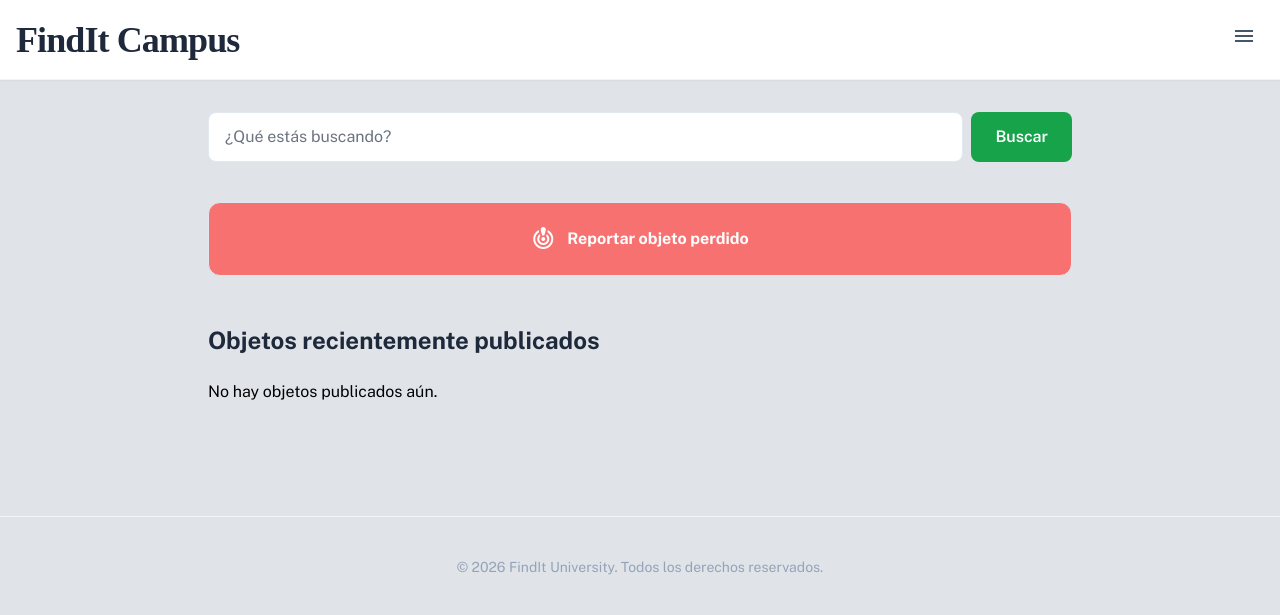
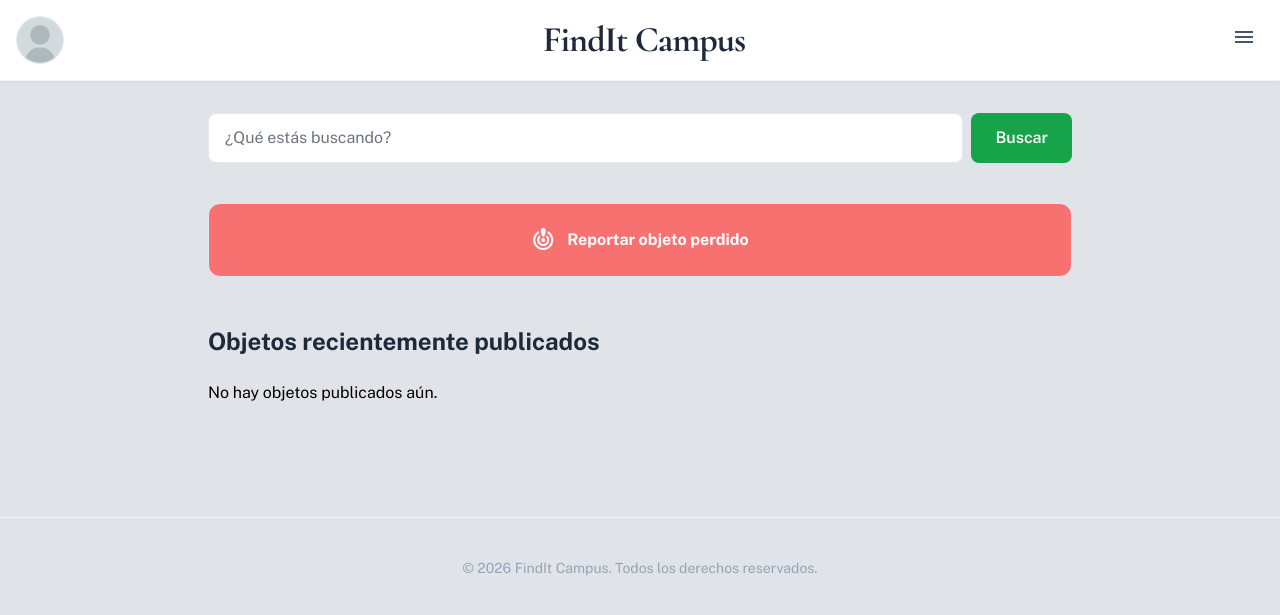
Before and after one commit to 1Mr-Robot/FindIt, a Django app: page / in a window 1280 px wide. Shown: the top 615 px of the page. Run offline with Django 5.2, Linux system fonts and the light colour scheme; the visitor is signed in with stand-in values (Sample User, id 1); data that the repository does not hold is empty; some libraries are stand-ins or nearby versions.

Commit message:
Cambios en el navbar, header y fuente del Titulo principal en base.html

```diff
--- a/core/templates/core/base.html
+++ b/core/templates/core/base.html
@@ -44,6 +44,7 @@
         rel="stylesheet" />
     <link href="https://fonts.googleapis.com/css2?family=Material+Symbols+Outlined:wght,FILL@100..700,0..1&display=swap"
         rel="stylesheet" />
+    <link href="https://fonts.googleapis.com/css2?family=Cormorant:ital,wght@0,300..700;1,300..700&display=swap" rel="stylesheet">
     {# Configuración de Tailwind #}
     <script id="tailwind-config">
         tailwind.config = {
@@ -80,8 +81,15 @@
 
 <body>
     <header class="sticky top-0 z-50 bg-white border-b border-slate-100 px-4 py-4 flex items-center justify-between shadow-sm">
-        <h1 class="font-bold tracking-tight text-slate-800 text-4xl" style="font-family: 'Times New Roman', serif;">
-            FindIt Campus
+        <a href="{% url 'profile' %}" class="flex items-center gap-3">
+            {% if user.avatar %}
+                <img alt="Perfil" class="rounded-full border border-slate-200 h-12 w-12 object-cover" src="{{ user.avatar.url }}"/>
+            {% else %}
+                <img alt="Perfil" class="rounded-full border border-slate-200 h-12 w-12 object-cover" src="{% static 'users/img/default-profile.jpg' %}"/>
+            {% endif %}
+        </a>
+        <h1 class="font-bold tracking-tight text-slate-800 text-4xl" style="font-family: 'Cormorant', serif;">
+            <a href="{% url 'home' %}">FindIt Campus</a>
         </h1>
         <button onclick="toggleMenu()" class="p-2 text-slate-600 dark:text-slate-300 hover:bg-slate-100 dark:hover:bg-slate-700 rounded-full transition-colors">
             <span class="material-symbols-outlined">menu</span>
@@ -95,6 +103,10 @@
         </button>
 
         <div class="mt-8 space-y-2">
+            <a href="{% url 'home' %}" class="w-full flex items-center gap-3 p-3 hover:bg-slate-100 dark:hover:bg-slate-700 rounded-lg transition-colors text-left">
+                <span class="material-symbols-outlined">home</span>
+                <span>Inicio</span>
+            </a>
             <a href="{% url 'profile' %}" class="w-full flex items-center gap-3 p-3 hover:bg-slate-100 dark:hover:bg-slate-700 rounded-lg transition-colors text-left">
                 <span class="material-symbols-outlined">person</span>
                 <span>Mi Perfil</span>
@@ -126,7 +138,7 @@
     </main>
 
     <footer class="mt-20 py-10 border-t border-slate-100 text-center text-slate-400 text-sm">
-        <p>© 2026 FindIt University. Todos los derechos reservados.</p>
+        <p>© 2026 FindIt Campus. Todos los derechos reservados.</p>
     </footer>
 
     <div id="logout-modal" class="hidden fixed inset-0 z-50 flex items-center justify-center">
```
